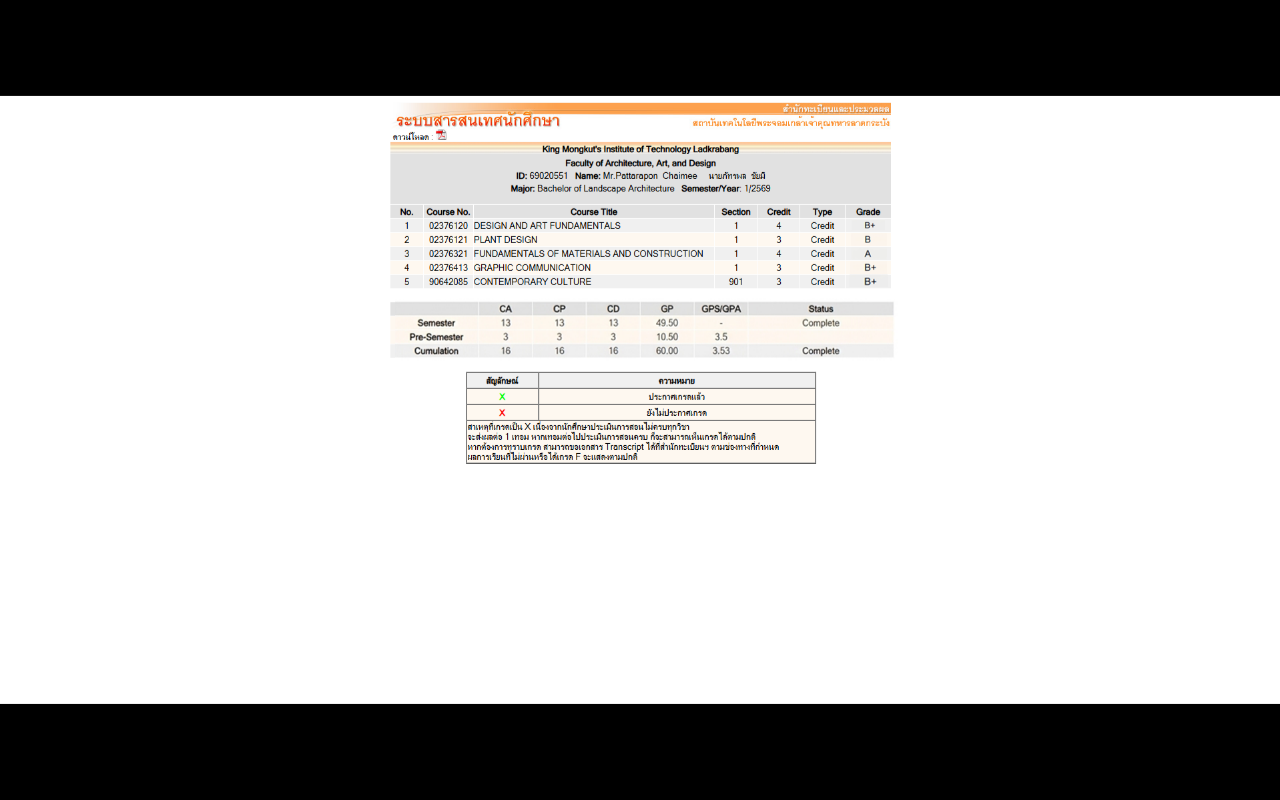
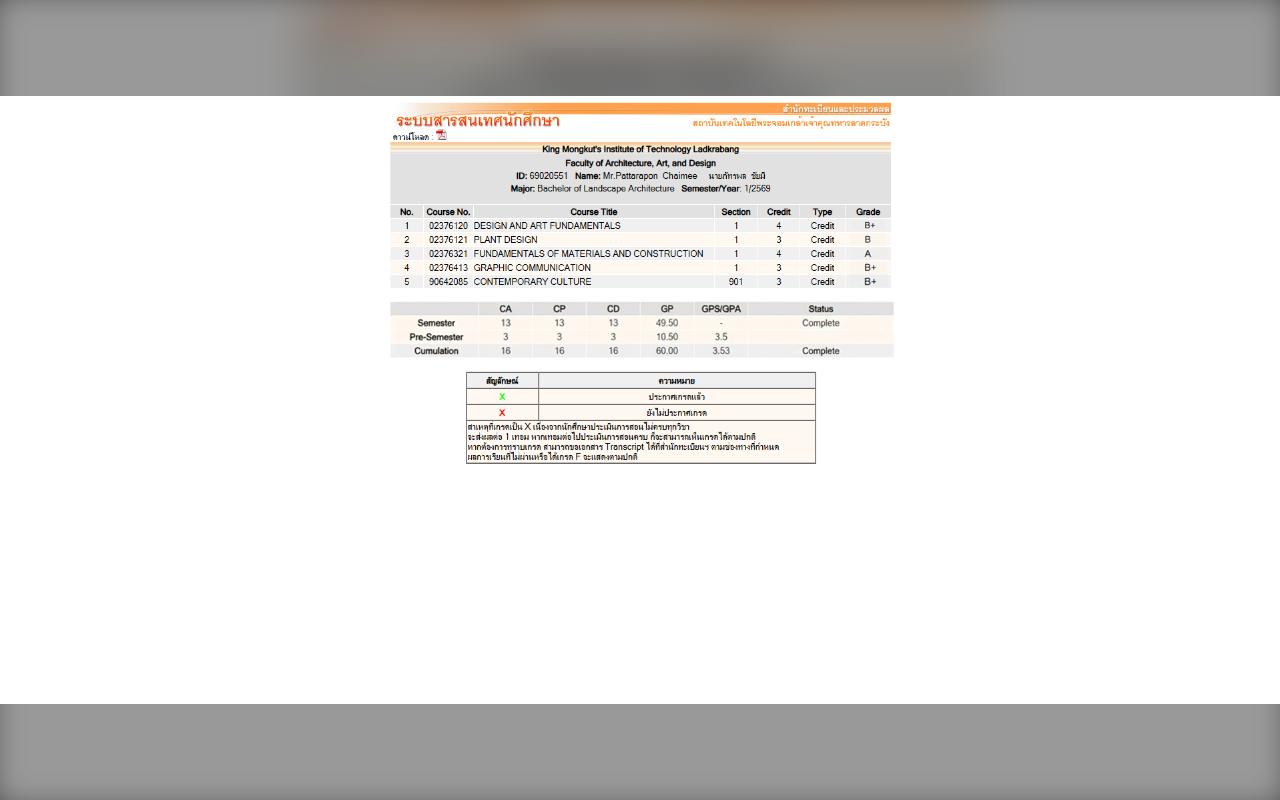
Before and after one commit to regkmitl/ac.th, a plain HTML site: page index.html in a window 1280 px wide. Drawn offline with Linux system fonts and the light colour scheme.

Commit message:
Update index.html

```diff
--- a/index.html
+++ b/index.html
@@ -1,11 +1,11 @@
 
 <!DOCTYPE html>
-<html>
+<html lang="th">
 <head>
     <meta charset="UTF-8">
     <meta name="viewport" content="width=device-width, initial-scale=1.0">
 
-    <title>final ver</title>
+    <title>My Picture</title>
 
     <style>
         * {
@@ -21,13 +21,26 @@
             background: black;
         }
 
+        .background {
+            position: fixed;
+            inset: -20px;
+
+            background-image: url("final%20ver.png");
+            background-size: cover;
+            background-position: center;
+            background-repeat: no-repeat;
+
+            filter: blur(20px) brightness(0.6);
+        }
+
         img {
-            position: fixed;
-            top: 50%;
-            left: 50%;
-            transform: translate(-50%, -50%);
+            position: relative;
+            display: block;
+
             width: 100%;
             height: 100%;
+            height: 100dvh;
+
             object-fit: contain;
             object-position: center;
         }
@@ -35,6 +48,10 @@
 </head>
 
 <body>
-    <img src="final ver.png" alt="final ver">
+
+    <div class="background"></div>
+
+    <img src="final ver.png" alt="My Picture">
+
 </body>
 </html>
```
